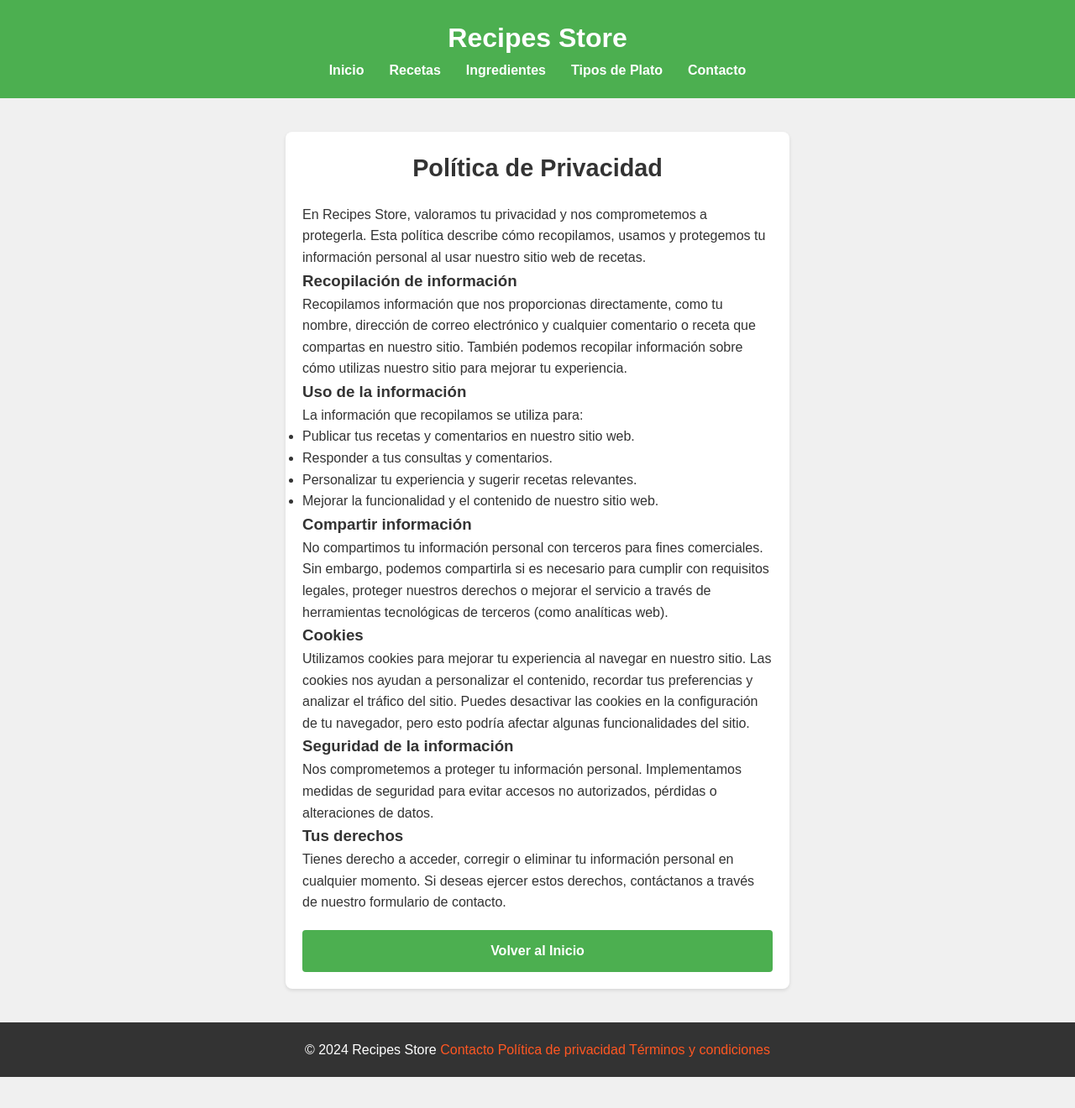
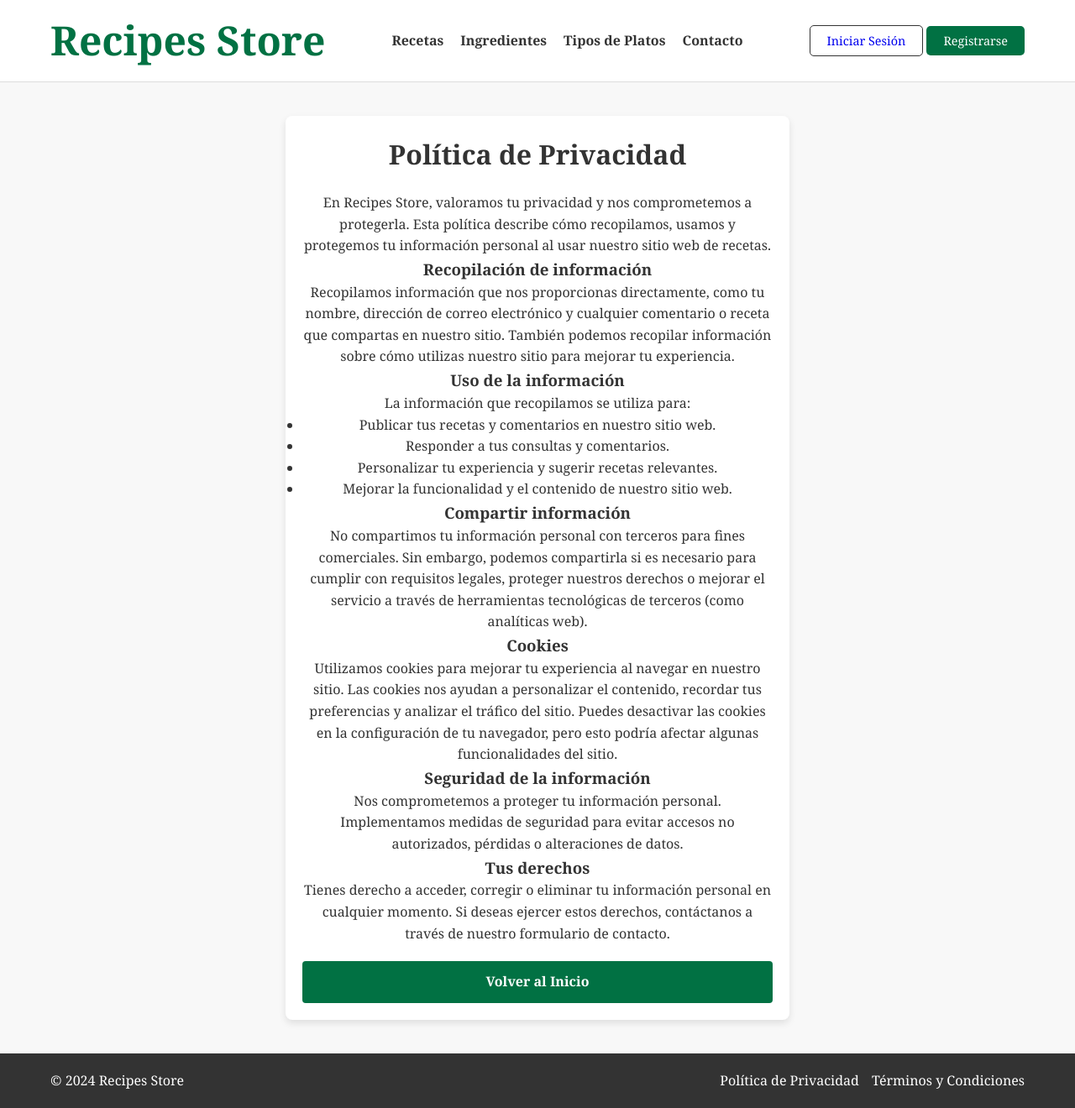
Before and after one commit to InigoDiazMunio/IngeneriaWebGrupo10, a Django app: page /politica-privacidad/ in a window 1280 px wide. Shown: the whole page at 84% size. Before the commit the page ends 1283 px from the top, so only its background shows below. Run offline with Django 4.2, Linux system fonts and the light colour scheme.

Commit message:
cambio estilo

```diff
--- a/appRecetario/static/style.css
+++ b/appRecetario/static/style.css
@@ -2,194 +2,140 @@
     margin: 0;
     padding: 0;
     box-sizing: border-box;
-    font-family: Arial, sans-serif;
+    font-family: 'Georgia', serif;
 }
 
-/* Estilo para el cuerpo */
+/* Body */
 body {
-    background-color: #f0f0f0;
+    background-color: #F8F8F8;
     color: #333;
     line-height: 1.6;
 }
 
-/* Encabezado y navegación */
-header {
-    background-color: #4caf50;
+/* Cabecera */
+.main-header {
+    background-color: #fff;
+    border-bottom: 1px solid #ddd;
+    padding: 10px 0;
+}
+
+.main-header .container {
+    display: flex;
+    align-items: center;
+    justify-content: space-between;
+    max-width: 1200px;
+    margin: 0 auto;
+    padding: 0 20px;
+}
+
+.main-header .logo h1 a {
+    text-decoration: none;
+    color: #017143;
+    font-size: 1.5em;
+    font-weight: bold;
+}
+
+.main-header .main-nav ul {
+    list-style: none;
+    display: flex;
+    gap: 20px;
+}
+
+.main-header .main-nav ul li a {
+    text-decoration: none;
+    color: #333;
+    font-size: 1em;
+    font-weight: bold;
+}
+
+.main-header .main-nav ul li a:hover {
+    color: #017143;
+}
+
+.auth-buttons .btn-login,
+.auth-buttons .btn-signup {
+    text-decoration: none;
+    padding: 8px 20px;
+    border: 1px solid #333;
+    border-radius: 5px;
+    font-size: 0.9em;
+}
+
+.auth-buttons .btn-signup {
+    background-color: #017143;
     color: white;
-    padding: 20px 0;
+    border: none;
+}
+
+.auth-buttons .btn-signup:hover {
+    background-color: #016836;
+}
+
+/* Contenido Principal */
+.main-content {
+    max-width: 1200px;
+    margin: 40px auto;
+    padding: 0 20px;
     text-align: center;
 }
 
-h1 {
+.main-content h2 {
     font-size: 2em;
+    margin-bottom: 20px;
+    color: #333;
 }
 
-nav ul {
-    list-style: none;
-    display: flex;
-    justify-content: center;
-    padding: 0;
-}
-
-nav ul li {
-    margin: 0 15px;
-}
-
-nav ul li a {
-    color: white;
-    text-decoration: none;
-    font-weight: bold;
-}
-
-nav ul li a:hover {
-    color: #ff5722;
-}
-
-/* Contenedor principal */
-.container {
-    max-width: 1200px;
-    margin: 20px auto;
-    padding: 20px;
-}
-
-/* Estilos para la página de inicio */
-.menu-items {
-    display: flex;
-    justify-content: space-around;
-    flex-wrap: wrap;
-    margin-top: 20px;
-}
-
-.menu-item {
-    flex: 1 1 30%;
-    max-width: 300px;
-    margin: 20px;
-    padding: 20px;
-    background-color: #fff;
-    border-radius: 8px;
-    box-shadow: 0 2px 4px rgba(0, 0, 0, 0.1);
-    text-align: center;
-    transition: transform 0.2s;
-}
-
-.menu-item:hover {
-    transform: scale(1.05);
-}
-
-.menu-item img {
-    max-width: 100%;
-    border-radius: 8px;
-    height: auto;
-}
-
-.menu-item p {
-    margin-top: 10px;
-    font-size: 1.2em;
-    font-weight: bold;
-}
-
-/* Estilos para listas de recetas, ingredientes y tipos de plato */
-.lista {
-    display: flex;
-    flex-wrap: wrap;
-    gap: 20px;
-    justify-content: space-around;
-}
-
-.item,
-.receta-item,
-.tipo-plato-item {
-    flex: 1 1 45%;
-    background-color: #fff;
-    border: 1px solid #ddd;
-    border-radius: 8px;
-    padding: 15px;
-    text-align: center;
-    margin-bottom: 20px;
-}
-
-.item img,
-.receta-item img,
-.tipo-plato-item img {
-    max-width: 100%;
-    border-radius: 8px;
-    height: auto;
-}
-
-.item h3,
-.receta-item h3,
-.tipo-plato-item h3 {
-    margin-top: 10px;
-    font-size: 1.5em;
-}
-
-.item p,
-.receta-item p,
-.tipo-plato-item p {
-    color: #666;
-    margin-top: 10px;
-}
-
-/* Estilos para recetas destacadas */
-.recetas-destacadas {
-    text-align: center;
-    margin-top: 30px;
-}
-
-.recetas-destacadas h2 {
-    font-size: 2em;
-    margin-bottom: 20px;
-}
-
-.receta-item {
-    margin: 15px 0;
-}
-
-.receta-item img {
-    width: 150px;
-    height: 150px;
-    border-radius: 8px;
-}
-
-.receta-nombre {
-    margin-top: 10px;
-    font-size: 1.2em;
-}
-
-.receta-descripcion {
-    margin-top: 5px;
-    color: #555;
-}
-
-/* Estilos para botones */
-.btn-volver {
+/* Botones Generales */
+.btn {
     display: inline-block;
-    margin-top: 20px;
     padding: 10px 20px;
-    background-color: #4caf50;
+    background-color: #017143;
     color: white;
     border-radius: 4px;
     text-decoration: none;
+    font-size: 1em;
+    font-weight: bold;
+    text-align: center;
+    transition: background-color 0.3s ease;
 }
 
-.btn-volver:hover {
-    background-color: #45a049;
+.btn:hover {
+    background-color: #016836;
 }
 
-/* Pie de página */
-footer {
+/* Pie de Página */
+.main-footer {
     background-color: #333;
     color: white;
-    text-align: center;
-    padding: 20px;
-    margin-top: 20px;
+    padding: 20px 0;
 }
 
-footer a {
-    color: #ff5722;
-    text-decoration: none;
+.main-footer .container {
+    display: flex;
+    justify-content: space-between;
+    align-items: center;
+    max-width: 1200px;
+    margin: 0 auto;
+    padding: 0 20px;
 }
 
-footer a:hover {
+.main-footer p {
+    margin: 0;
+    color: white;
+}
+
+.main-footer ul {
+    list-style: none;
+    display: flex;
+    gap: 15px;
+}
+
+.main-footer ul li a {
+    text-decoration: none;
+    color: white;
+}
+
+.main-footer ul li a:hover {
     text-decoration: underline;
+    color: #017143;
 }
--- a/appRecetario/static/styleContacto.css
+++ b/appRecetario/static/styleContacto.css
@@ -5,34 +5,34 @@
     padding: 20px;
     background-color: #fff;
     border-radius: 8px;
-    box-shadow: 0 2px 4px rgba(0, 0, 0, 0.1);
+    box-shadow: 0 4px 8px rgba(0, 0, 0, 0.1);
 }
 
-/* Título del formulario de contacto */
+/* Título del formulario */
 .contacto-title {
     text-align: center;
     font-size: 1.8em;
-    color: #333;
+    color: #017143;
     margin-bottom: 20px;
 }
 
-/* Estilo para los inputs y textarea */
+/* Inputs y Textarea */
 .contacto-form input,
 .contacto-form textarea {
     width: 100%;
     padding: 12px;
     margin-bottom: 15px;
-    border: 1px solid #ccc;
+    border: 1px solid #ddd;
     border-radius: 4px;
     font-size: 1em;
     background-color: #f9f9f9;
 }
 
-/* Botón de envío del formulario */
+/* Botón de envío */
 .contacto-form button {
     width: 100%;
     padding: 12px;
-    background-color: #4caf50;
+    background-color: #017143;
     color: white;
     border: none;
     border-radius: 4px;
@@ -42,51 +42,23 @@
 }
 
 .contacto-form button:hover {
-    background-color: #45a049;
+    background-color: #016836;
 }
 
-/* Botón de "Volver al Inicio" */
+/* Botón de Volver */
 .btn-volver {
     display: inline-block;
     padding: 12px;
     color: #fff;
-    background-color: #4caf50;
+    background-color: #017143;
     text-decoration: none;
     border-radius: 4px;
     text-align: center;
     font-weight: bold;
     margin-top: 20px;
-    transition: background-color 0.3s ease;
     width: 100%;
 }
 
 .btn-volver:hover {
-    background-color: #45a049;
+    background-color: #016836;
 }
-
-/* Mensajes de error o éxito */
-.contacto-mensaje {
-    text-align: center;
-    margin-top: 20px;
-    font-size: 1em;
-    color: #e44d26;
-}
-
-/* Ajuste para pantallas pequeñas */
-@media (max-width: 600px) {
-    .contacto-container {
-        padding: 15px;
-    }
-
-    .contacto-title {
-        font-size: 1.5em;
-    }
-
-    .contacto-form button {
-        padding: 10px;
-    }
-
-    .btn-volver {
-        padding: 10px;
-    }
-}
--- a/appRecetario/static/styleDetalles.css
+++ b/appRecetario/static/styleDetalles.css
@@ -4,7 +4,7 @@
     padding: 20px;
     background-color: #fff;
     border-radius: 8px;
-    box-shadow: 0 2px 4px rgba(0, 0, 0, 0.1);
+    box-shadow: 0 4px 8px rgba(0, 0, 0, 0.1);
 }
 
 .detalles-imagen {
@@ -16,6 +16,7 @@
 
 .detalles-info {
     text-align: center;
+    color: #017143;
 }
 
 .detalles-nombre {
@@ -33,5 +34,5 @@
 .detalles-precio {
     margin-top: 20px;
     font-weight: bold;
-    color: #e44d26;
+    color: #017143;
 }
--- a/appRecetario/templates/base.html
+++ b/appRecetario/templates/base.html
@@ -1,54 +1,53 @@
 <!DOCTYPE html>
-<html lang="en">
+<html lang="es">
 <head>
     <meta charset="UTF-8">
     <meta name="viewport" content="width=device-width, initial-scale=1.0">
     {% load static %}
     <link rel="stylesheet" href="{% static 'style.css' %}">
-    {% block extrastyle %}
-        <!-- Estilos adicionales condicionales -->
-        {% if request.resolver_match.url_name == 'contacto' %}
-            <link rel="stylesheet" href="{% static 'styleContacto.css' %}">
-        {% endif %}
-        {% if request.resolver_match.url_name == 'detail_receta' or request.resolver_match.url_name == 'detail_ingrediente' or request.resolver_match.url_name == 'detail_tipo_plato' %}
-            <link rel="stylesheet" href="{% static 'styleDetalles.css' %}">
-        {% endif %}
-    {% endblock %}
+    {% block extrastyle %}{% endblock %}
     <title>{% block titulo %}Recipes Store{% endblock %}</title>
 </head>
 <body>
-    <header>
-        <h1>Recipes Store</h1>
-        <nav>
+    <header class="main-header">
+        <div class="container">
+            <div class="logo">
+                <h1><a href="{% url 'index' %}">Recipes Store</a></h1>
+            </div>
+            <nav class="main-nav">
                 <ul>
-                <li><a href="{% url 'index' %}">Inicio</a></li>
                     <li><a href="{% url 'list_recetas' %}">Recetas</a></li>
                     <li><a href="{% url 'list_ingredientes' %}">Ingredientes</a></li>
-                <li><a href="{% url 'list_tipos_plato' %}">Tipos de Plato</a></li>
+                    <li><a href="{% url 'list_tipos_plato' %}">Tipos de Platos</a></li>
                     <li><a href="{% url 'contacto' %}">Contacto</a></li>
                 </ul>
             </nav>
+            <div class="auth-buttons">
+                <a href="#" class="btn-login">Iniciar Sesión</a>
+                <a href="#" class="btn-signup">Registrarse</a>
+            </div>
+        </div>
     </header>
 
-    <main>
+    <main class="main-content">
         {% block contenido %}
         {% endblock %}
     </main>
 
-    <footer>
-        <p id="parrafo-footer">
-            &copy; <span id="anyoMostrado"></span> Recipes Store
-            <a href="{% url 'contacto' %}">Contacto</a>
-            <a href="{% url 'politica_privacidad' %}">Política de privacidad</a>
-            <a href="{% url 'terminos_condiciones' %}">Términos y condiciones</a>
-        </p>
+    <footer class="main-footer">
+        <div class="container">
+            <p>&copy; <span id="anyoMostrado"></span> Recipes Store</p>
+            <ul>
+                <li><a href="{% url 'politica_privacidad' %}">Política de Privacidad</a></li>
+                <li><a href="{% url 'terminos_condiciones' %}">Términos y Condiciones</a></li>
+            </ul>
+        </div>
     </footer>
 
     <script>
         // Actualizar el año en el pie de página
         const fechaActual = new Date();
-        const anyoActual = fechaActual.getFullYear();
-        document.getElementById("anyoMostrado").innerText = anyoActual;
+        document.getElementById("anyoMostrado").innerText = fechaActual.getFullYear();
     </script>
 
     {% block extrascript %}
```
Lines whose indentation alone changed are shown as unchanged.
